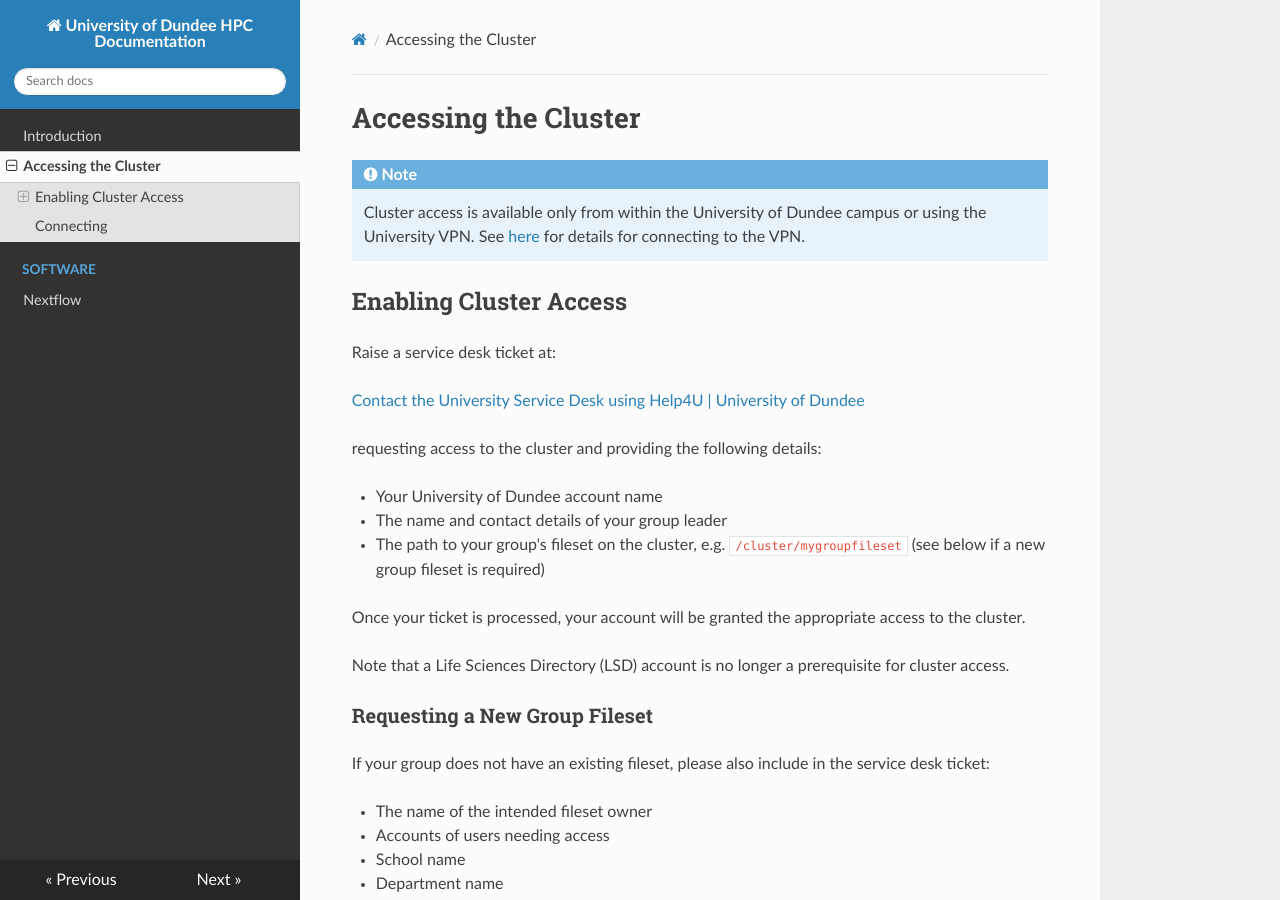
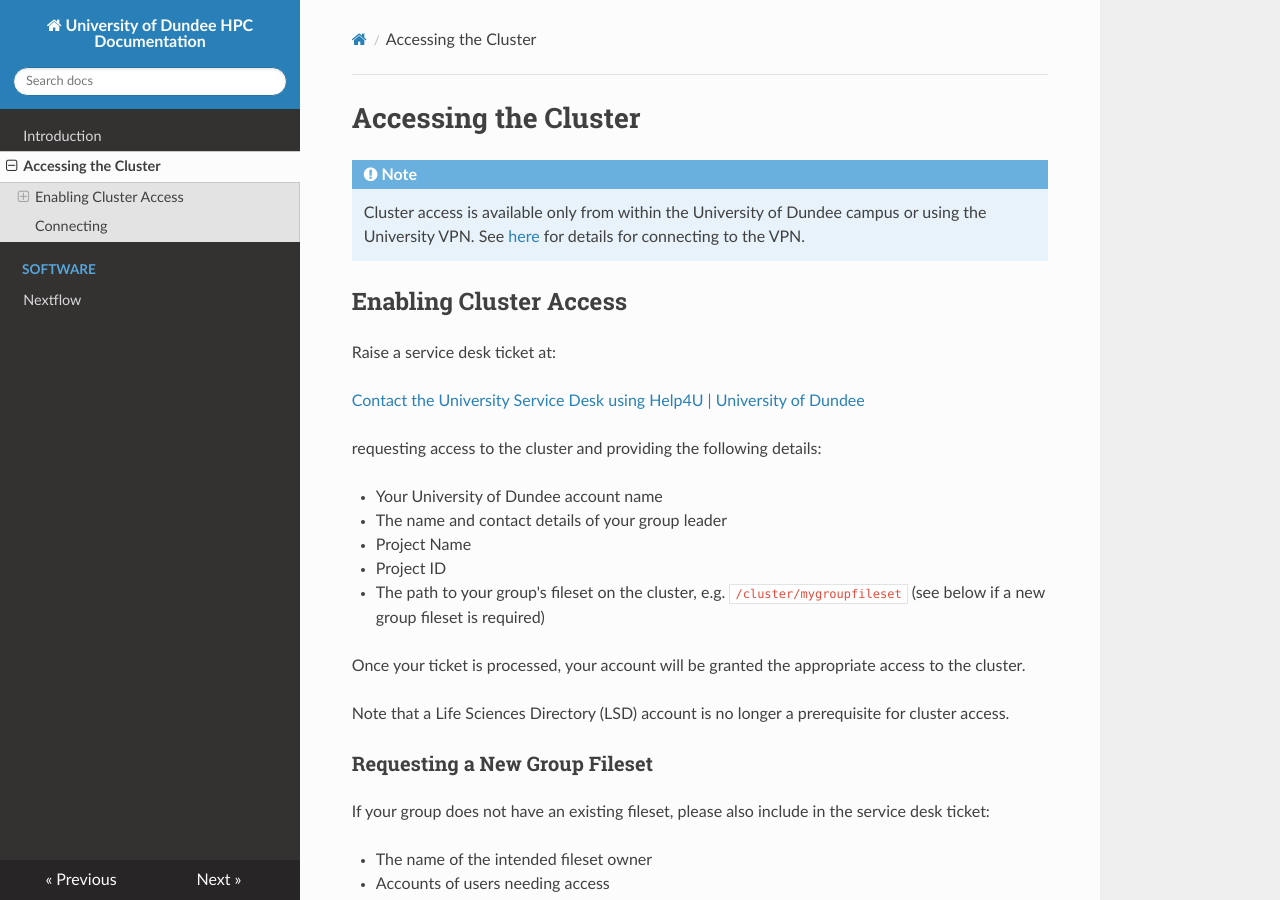
Before and after one commit to dsloanm-uodit/hpc-docs, an MkDocs documentation site: the page built from docs/access.md, in a window 1280 px wide and 900 px high. Built offline with MkDocs 1.6.1, drawn with Linux system fonts in a browser that asks for light colours; nearby versions of some CDN libraries.

Commit message:
Updated access instructions to include project name and ID

```diff
--- a/docs/access.md
+++ b/docs/access.md
@@ -14,6 +14,8 @@ requesting access to the cluster and providing the following details:
 
   * Your University of Dundee account name
   * The name and contact details of your group leader
+  * Project Name
+  * Project ID
   * The path to your group's fileset on the cluster, e.g. `/cluster/mygroupfileset` (see below if a new group fileset is required)
 
 Once your ticket is processed, your account will be granted the appropriate access to the cluster.
```
